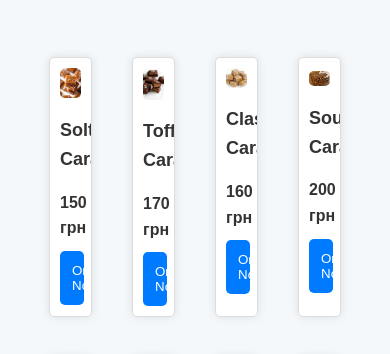
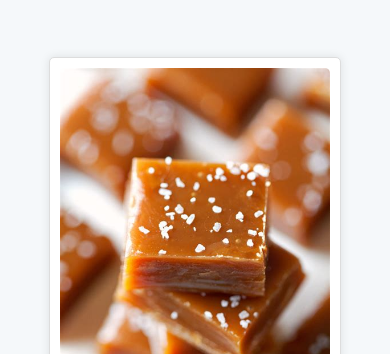
Before and after one commit to s-Ira-d/PROJECT-, a plain HTML site: page caramels.html in a window 390 px wide. Shown: the part 549-903 px from the top of the page. Drawn offline with Linux system fonts and the light colour scheme.

Commit message:
Update caramels.html

```diff
--- a/caramels.html
+++ b/caramels.html
@@ -6,6 +6,7 @@
     <title>Caramels</title>
     <link rel="stylesheet" href="./css/style.css" />
     <style>
+      /* Загальні стилі */
       body {
         font-family: sans-serif;
         margin: 0;
@@ -117,15 +118,22 @@
         background-color: #0056b3;
       }
 
+      /* Адаптивні стилі */
       @media (max-width: 1200px) {
         .product-grid {
-          grid-template-columns: repeat(3, 1fr);
+          grid-template-columns: repeat(
+            3,
+            1fr
+          ) !important; /* 3 стовпці для середніх екранів */
         }
       }
 
       @media (max-width: 800px) {
         .product-grid {
-          grid-template-columns: repeat(2, 1fr);
+          grid-template-columns: repeat(
+            2,
+            1fr
+          ) !important; /* 2 стовпці для мобільних пристроїв середнього розміру */
         }
 
         .filter-container {
@@ -140,7 +148,7 @@
 
       @media (max-width: 500px) {
         .product-grid {
-          grid-template-columns: 1fr;
+          grid-template-columns: 1fr !important; /* 1 стовпець для маленьких екранів */
         }
 
         .product img {
@@ -161,7 +169,7 @@
         }
       }
 
-      /* Modal styles */
+      /* Модальне вікно */
       .modal {
         display: none;
         position: fixed;
```
